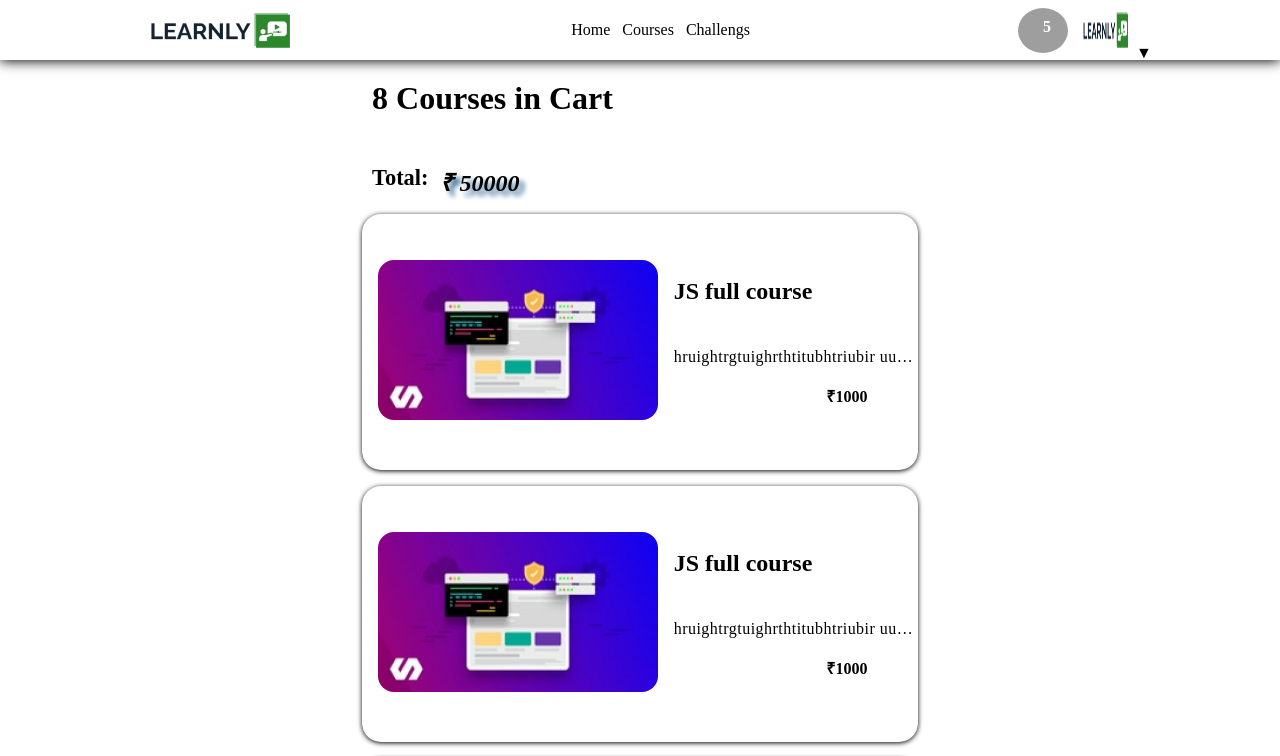
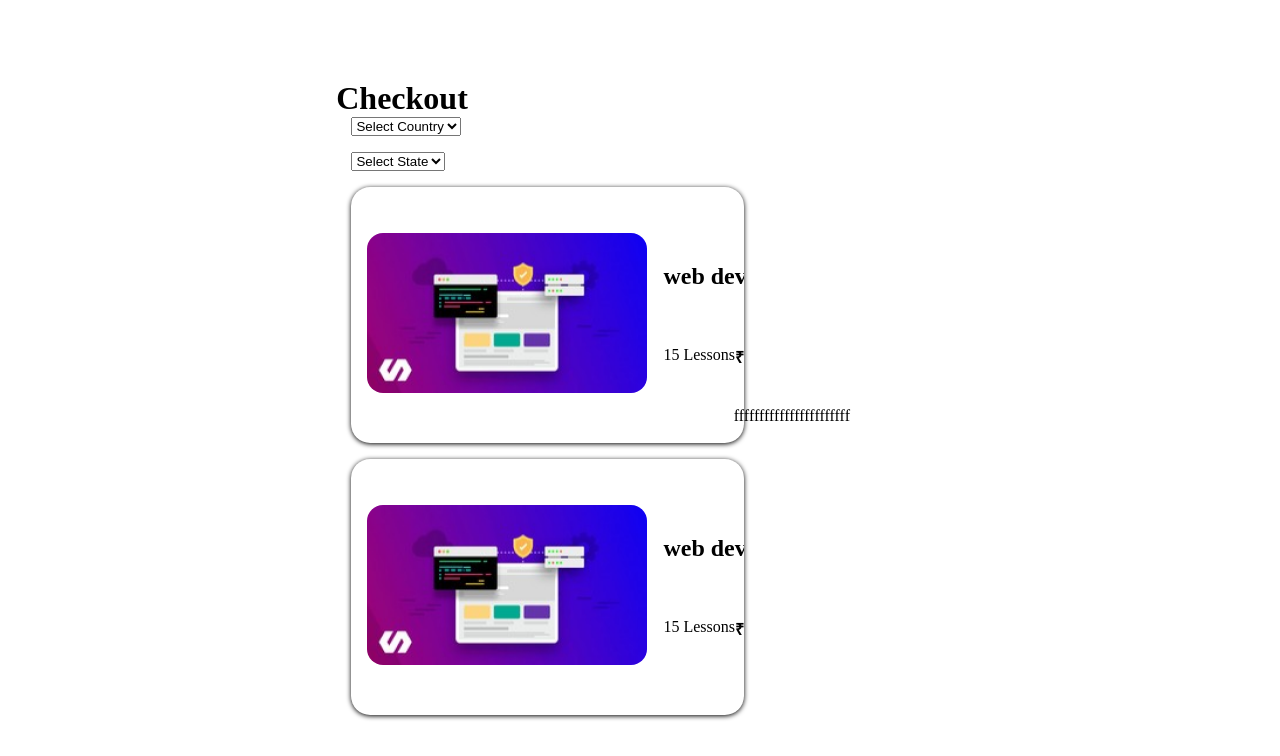
Before and after one commit to AbhijithKK/learnly, a React (Vite) app in the folder Client/: page / in a window 1280 px wide. Shown: the top 756 px of the page. Built offline with nearby package versions, Linux system fonts and the light colour scheme; grey boxes are pictures that could not be loaded.

Commit message:
payment coursebox created

```diff
--- a/Client/src/App.tsx
+++ b/Client/src/App.tsx
@@ -7,6 +7,7 @@ import Footer from "./Components/Footer/Footer"
 import Home from "./Components/HomePage/Home"
 import Login from "./Components/LoginPage/Login"
 import Navbar from "./Components/Navbar/Navbar"
+import Payment from "./Components/PaymentPage/Payment"
 import ProfilePage from "./Components/ProfilePage/ProfilePage"
 import Signup from "./Components/SignupPage/Signup"
 
@@ -23,7 +24,8 @@ function App() {
    {/* <Courses/> */}
    {/* <AboutCourse/> */}
    {/* <ProfilePage/> */}
-   <Cart/>
+   {/* <Cart/> */}
+   <Payment/>
    </>
   )
 }
--- a/Client/src/Components/PaymentPage/Payment.css
+++ b/Client/src/Components/PaymentPage/Payment.css
@@ -0,0 +1,56 @@
+.payment-container{
+display: grid;
+align-items: center;
+justify-content: center;
+margin-top: 5rem;
+}
+.payment-title{
+font-size: 2rem;
+font-weight: bold;
+}
+.payment-sub-container{
+    display: flex;
+    align-items: center;
+    justify-content: center;
+    width: 100%;
+}
+.payment-section1{
+width: 50%;
+height: 100%;
+/* display: grid; */
+align-items: center;
+justify-content: center;
+}
+
+.payment-address-inputpoxes{
+width: 100%;
+display: grid;
+row-gap: 1rem;
+margin-bottom: 1rem;
+}
+
+.payment-order-details{
+    width: 100%;
+    display: grid;
+    row-gap: 1rem;
+}
+
+.payment-section2{
+    width: 45%;
+height: 100%;
+display: grid;
+align-items: center;
+justify-content: center;
+}
+
+.payment-order-summery{
+
+}
+
+.payment-coopen-box{
+
+}
+
+.payment-complete-checkout-btn{
+
+}
--- a/Client/src/Components/PaymentPage/Payment.tsx
+++ b/Client/src/Components/PaymentPage/Payment.tsx
@@ -1,3 +1,4 @@
+import Cbox from "../CourseBox/Cbox";
 import "./Payment.css";
 
 const Payment = () => {
@@ -5,16 +6,42 @@ const Payment = () => {
     <>
       <div className="payment-container">
         <div className="payment-title">Checkout</div>
+            <div className="payment-sub-container">
 
         <div className="payment-section1">
-          <div className="payment-address-inputpoxes"></div>
-          <div className="payment-order-details"></div>
+          <div className="payment-address-inputpoxes">
+            <div>
+
+            <select name="" id="">
+                <option value="">Select Country</option>
+                <option value="India">India</option>
+                <option value="USA">USA</option>
+                <option value="UAE">UAE</option>
+            </select>
+            </div>
+            <div>
+
+            <select name="" id="">
+                <option value="">Select State</option>
+                <option value="India">Kerala</option>
+                <option value="USA">Goa</option>
+                <option value="UAE">UP</option>
+            </select>
+            </div>
+          </div>
+          <div className="payment-order-details">
+            <Cbox hedding="web devolpoment" lesson="15 Lessons" payment="1000" discription="" image=""/>
+            <Cbox hedding="web devolpoment" lesson="15 Lessons" payment="1000" discription="" image=""/>
+          </div>
         </div>
 
         <div className="payment-section2">
-          <div className="payment-order-summery"></div>
+          <div className="payment-order-summery">
+            fffffffffffffffffffffff
+          </div>
           <div className="payment-coopen-box"></div>
           <div className="payment-complete-checkout-btn"></div>
+            </div>
         </div>
       </div>
     </>
```
Also changed, not shown: Client/src/Components/PaymentCbox/PaymeentCob.tsx (added, +11 -0 lines).
